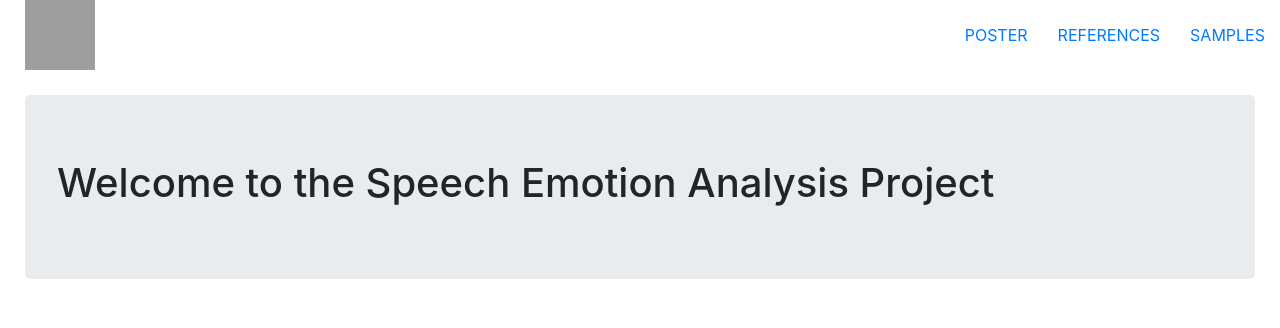
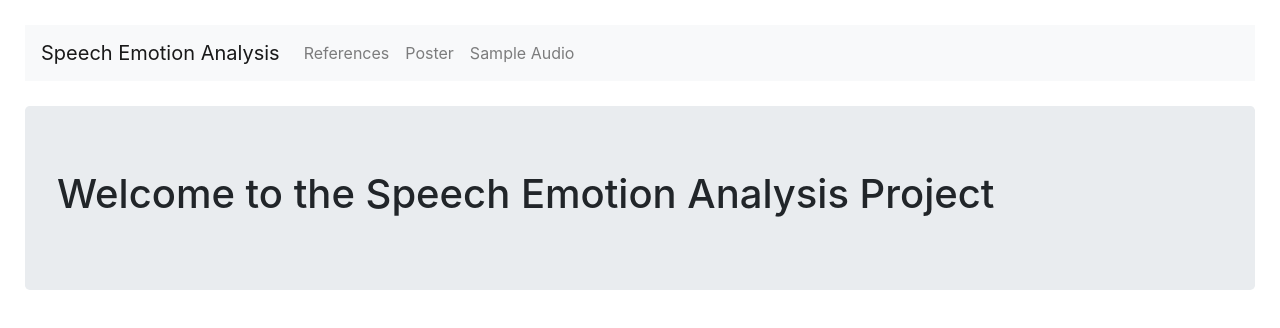
Before and after one commit to rpc21/data-plus-results, a React (Create React App) app: page / in a window 1280 px wide. Shown: the top 328 px of the page. Built offline with nearby package versions, Linux system fonts and the light colour scheme; grey boxes are pictures that could not be loaded.

Commit message:
testing navbar again

```diff
--- a/src/components/header/header.component.jsx
+++ b/src/components/header/header.component.jsx
@@ -8,30 +8,30 @@ import './header.component.scss';
 
 const Header = () => {
     return (
-        <div className='header'>
-            <Link className='logo-container' to='/'>
-                <img src={logo} alt='logo' className='logo' />
-            </Link>
-            <div className='options'>
-                <Link className='option' to='/poster'>
-                    POSTER
-                </Link>
-                <Link className='option' to='/references'>
-                    REFERENCES
-                </Link>
-                <Link className='option' to='/sample_audio'>
-                    SAMPLES
-                </Link>
-            </div>
-        </div>
-        // <Navbar bg="light" variant="light" className='navbar'>
-        //     <Navbar.Brand href="/">Speech Emotion Analysis</Navbar.Brand>
-        //     <Nav className="mr-auto">
-        //         <Nav.Link href="/references">References</Nav.Link>
-        //         <Nav.Link href="/poster">Poster</Nav.Link>
-        //         <Nav.Link href="/sample_audio">Sample Audio</Nav.Link>
-        //     </Nav>
-        // </Navbar>
+        // <div className='header'>
+        //     <Link className='logo-container' to='/'>
+        //         <img src={logo} alt='logo' className='logo' />
+        //     </Link>
+        //     <div className='options'>
+        //         <Link className='option' to='/poster'>
+        //             POSTER
+        //         </Link>
+        //         <Link className='option' to='/references'>
+        //             REFERENCES
+        //         </Link>
+        //         <Link className='option' to='/sample_audio'>
+        //             SAMPLES
+        //         </Link>
+        //     </div>
+        // </div>
+        <Navbar bg="light" variant="light" className='navbar'>
+            <Navbar.Brand href="/">Speech Emotion Analysis</Navbar.Brand>
+            <Nav className="mr-auto">
+                <Nav.Link href="/references">References</Nav.Link>
+                <Nav.Link href="/poster">Poster</Nav.Link>
+                <Nav.Link href="/sample_audio">Sample Audio</Nav.Link>
+            </Nav>
+        </Navbar>
     );
 }
 
```
